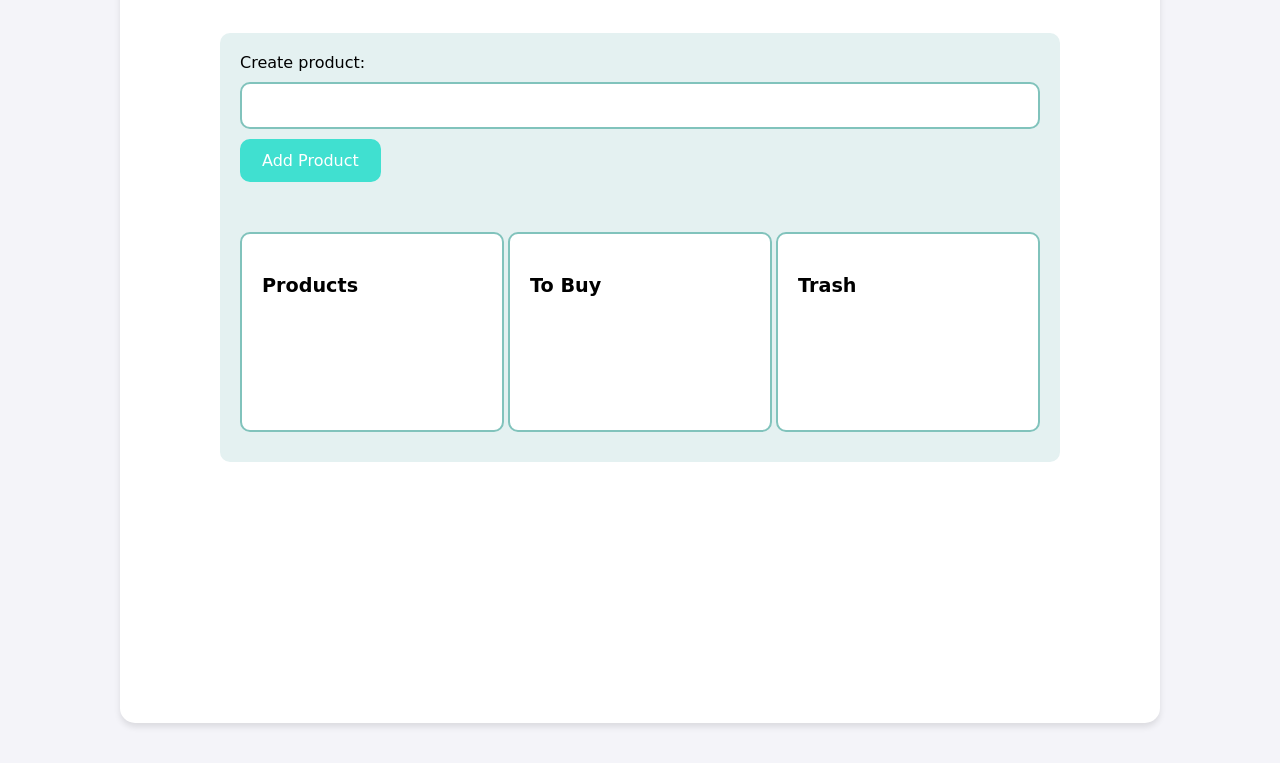
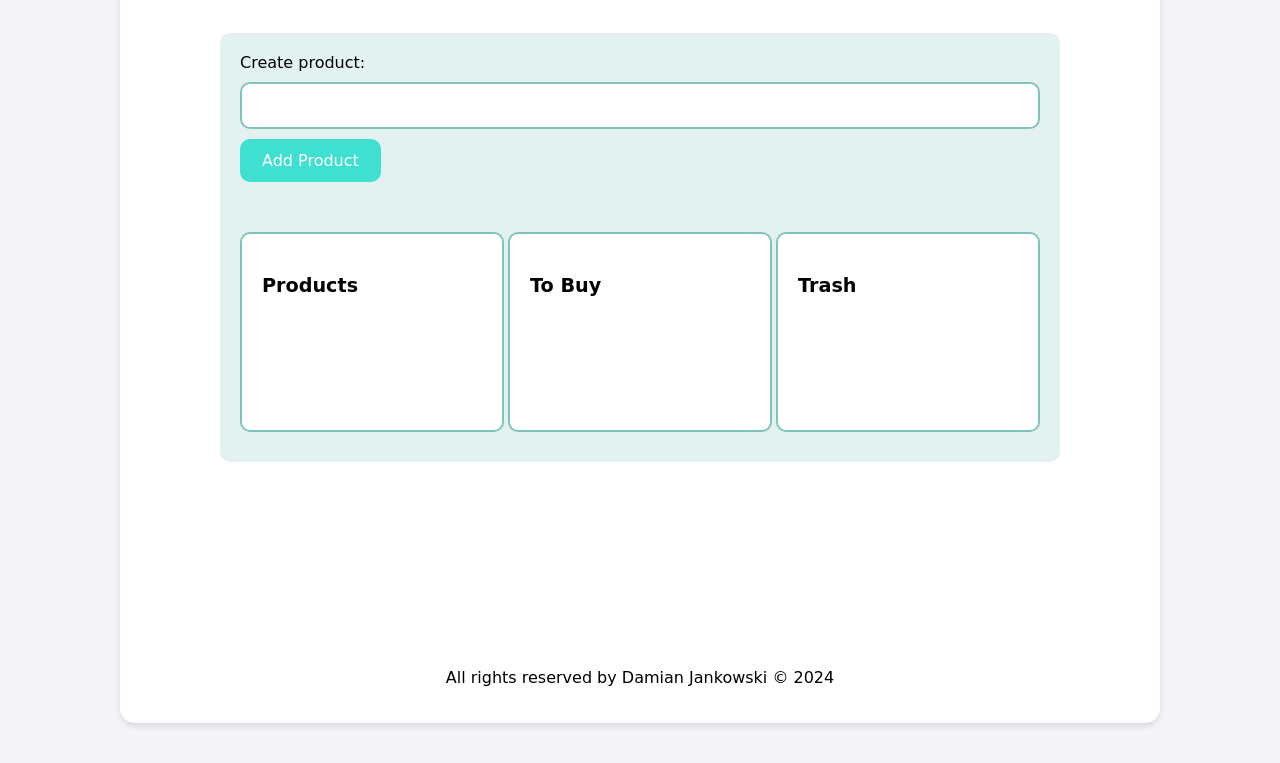
Before and after one commit to DamiXioR/ShoppingList, a website built with Parcel: page index.html in a window 1280 px wide. Shown: the part 157-920 px from the top of the page. Built offline with nearby package versions, Linux system fonts and the light colour scheme; some packages are replaced by stand-ins of ours.

Commit message:
Add footer

```diff
--- a/index.html
+++ b/index.html
@@ -26,6 +26,9 @@
                 <p class="activity-field-title">Trash</p>
             </div>
         </div>
+        <footer>
+            <p>All rights reserved by Damian Jankowski &copy; 2024</p>
+        </footer>
     </div>
     <script type="module" src="index.js"></script>
 </body>
--- a/style.css
+++ b/style.css
@@ -128,3 +128,9 @@ input::placeholder {
     color: #81c3bc;
     font-style: italic;
 }
+
+footer {
+    width: 100%;
+    margin-top: auto;
+    text-align: center;
+}
```
